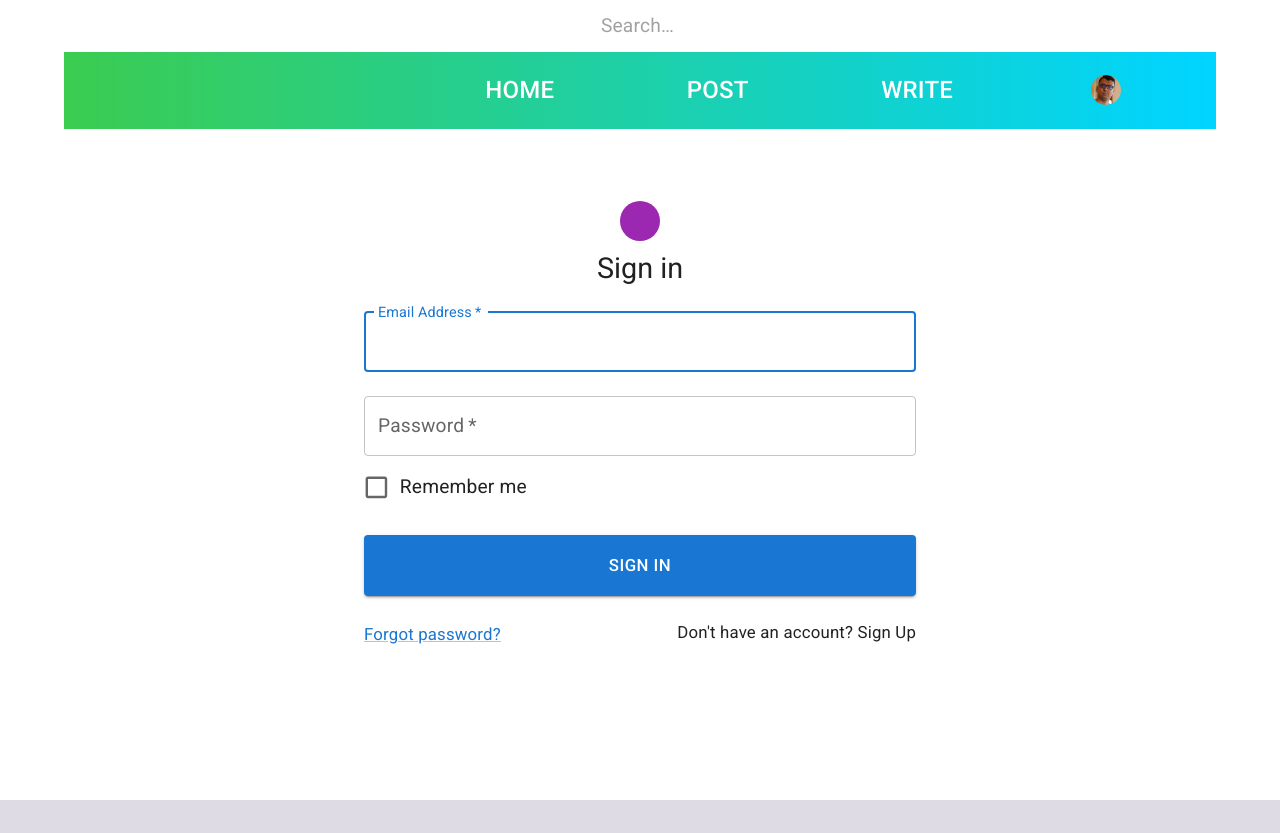
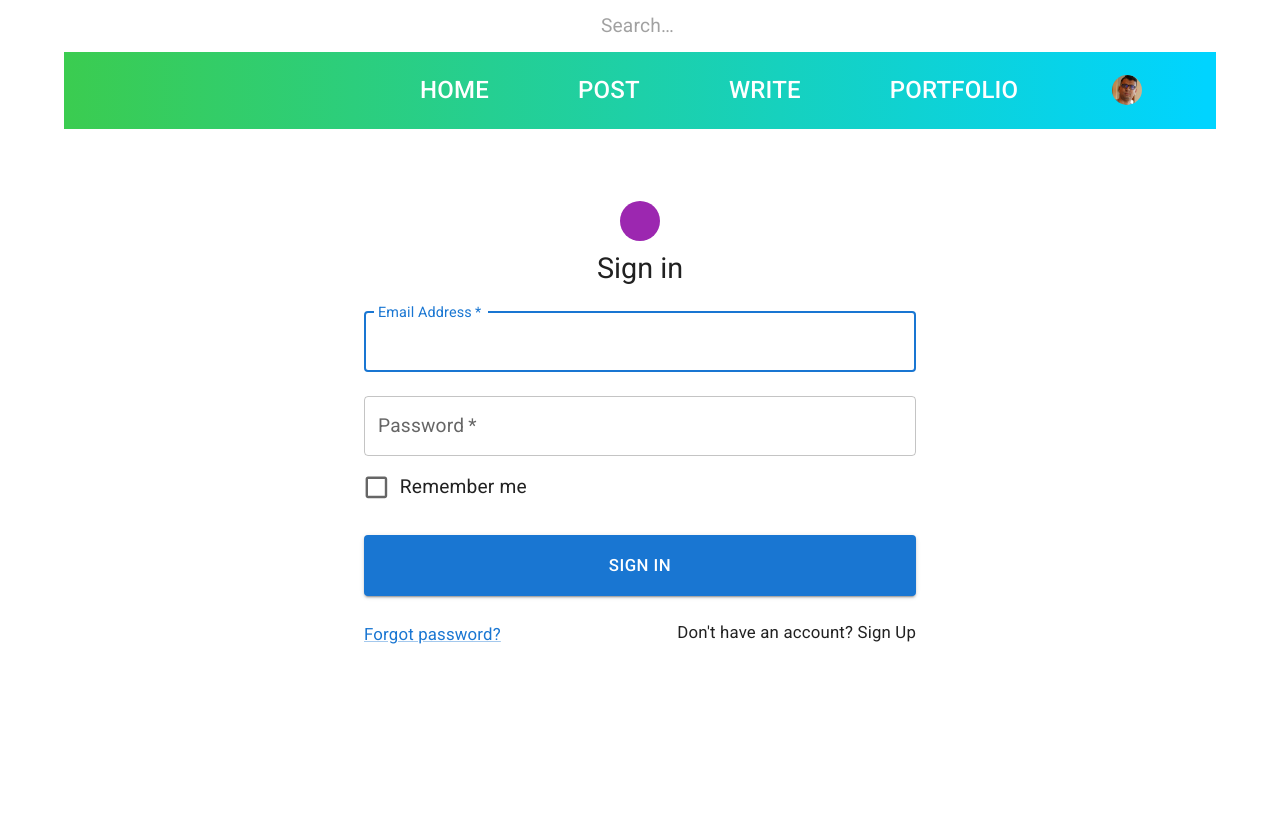
Before and after one commit to pdldipak/blog-mern-typescript-materialui, a React (Create React App) app in the folder client/: page /login in a window 1280 px wide. Before the commit the page ends 800 px from the top, so only its background shows below. Built offline with nearby package versions, Linux system fonts and the light colour scheme; some icons are missing.

Commit message:
fixed navigation to portfolio

```diff
--- a/client/src/components/navbar/TopBar.tsx
+++ b/client/src/components/navbar/TopBar.tsx
@@ -1,5 +1,6 @@
 import * as React from 'react';
 import { NavLink } from 'react-router-dom';
+import Link from '@material-ui/core/Link';
 import Toolbar from '@material-ui/core/Toolbar';
 import Typography from '@material-ui/core/Typography';
 import IconButton from '@material-ui/core/IconButton';
@@ -79,6 +80,16 @@ const TopBar: React.FC = () => {
               <Typography variant="h6" component="div">
                 <NavLink to="/write">WRITE</NavLink>
               </Typography>
+              <Typography variant="h6" component="div">
+                <Link
+                  href="https://dipakportfolio.vercel.app/"
+                  target="_blank"
+                  color="inherit"
+                  underline="none"
+                >
+                  PORTFOLIO
+                </Link>
+              </Typography>
 
               {auth && (
                 <Stack>
--- a/client/src/screens/login/Login.tsx
+++ b/client/src/screens/login/Login.tsx
@@ -8,6 +8,7 @@ import Checkbox from '@material-ui/core/Checkbox';
 import Link from '@material-ui/core/Link';
 import Grid from '@material-ui/core/Grid';
 import Box from '@material-ui/core/Box';
+import Paper from '@material-ui/core/Paper';
 import LockOutlinedIcon from '@material-ui/icons/LockOutlined';
 import Typography from '@material-ui/core/Typography';
 import Container from '@material-ui/core/Container';
@@ -25,12 +26,14 @@ const SignIn: React.FC = () => {
 
   return (
     <Container component="main" maxWidth="sm">
-      <Box
+      <Paper
+        elevation={0}
         sx={{
           marginTop: 8,
           display: 'flex',
           flexDirection: 'column',
           alignItems: 'center',
+          minHeight: '80vh',
         }}
       >
         <Avatar sx={{ m: 1, bgcolor: 'secondary.main' }}>
@@ -87,7 +90,7 @@ const SignIn: React.FC = () => {
             </Grid>
           </Grid>
         </Box>
-      </Box>
+      </Paper>
     </Container>
   );
 };
```
